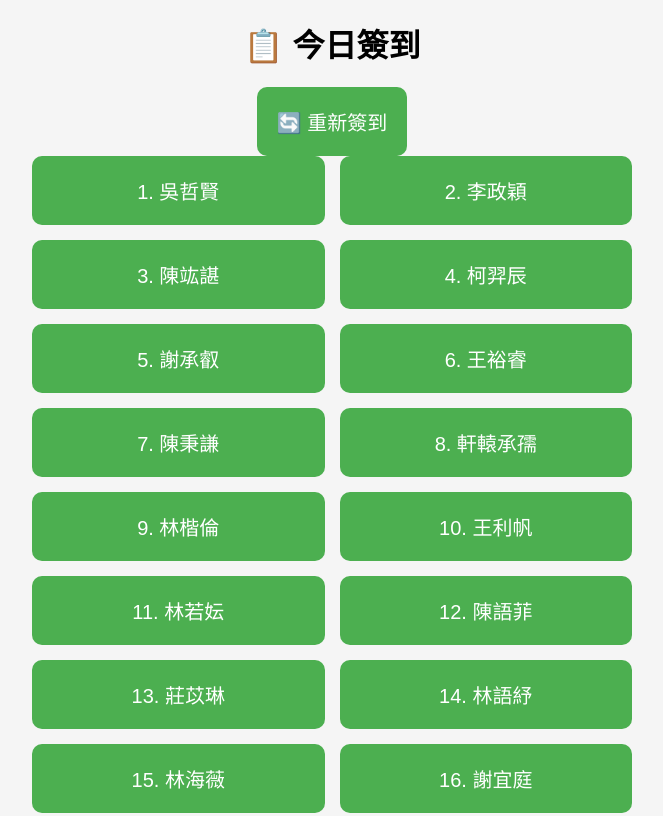
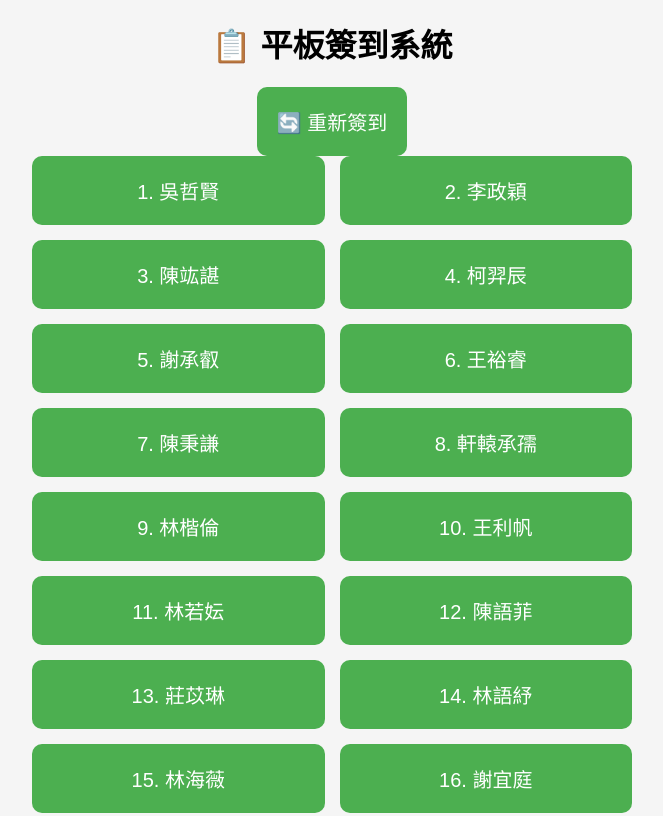
Before and after one commit to CHAURJG-TR/checkin, a plain HTML site: page index.html in a window 1280 px wide. Shown: the top 816 px of the page, without its empty margins (308-971 px from the left). Drawn offline with Linux system fonts and the light colour scheme.

Commit message:
Update header text for attendance system

```diff
--- a/index.html
+++ b/index.html
@@ -42,7 +42,7 @@
 </head>
 <body>
 
-<h1>📋 今日簽到</h1><button id="resetBtn">🔄 重新簽到</button>
+<h1>📋 平板簽到系統</h1><button id="resetBtn">🔄 重新簽到</button>
 
 
 <div class="list" id="list"></div>
```
